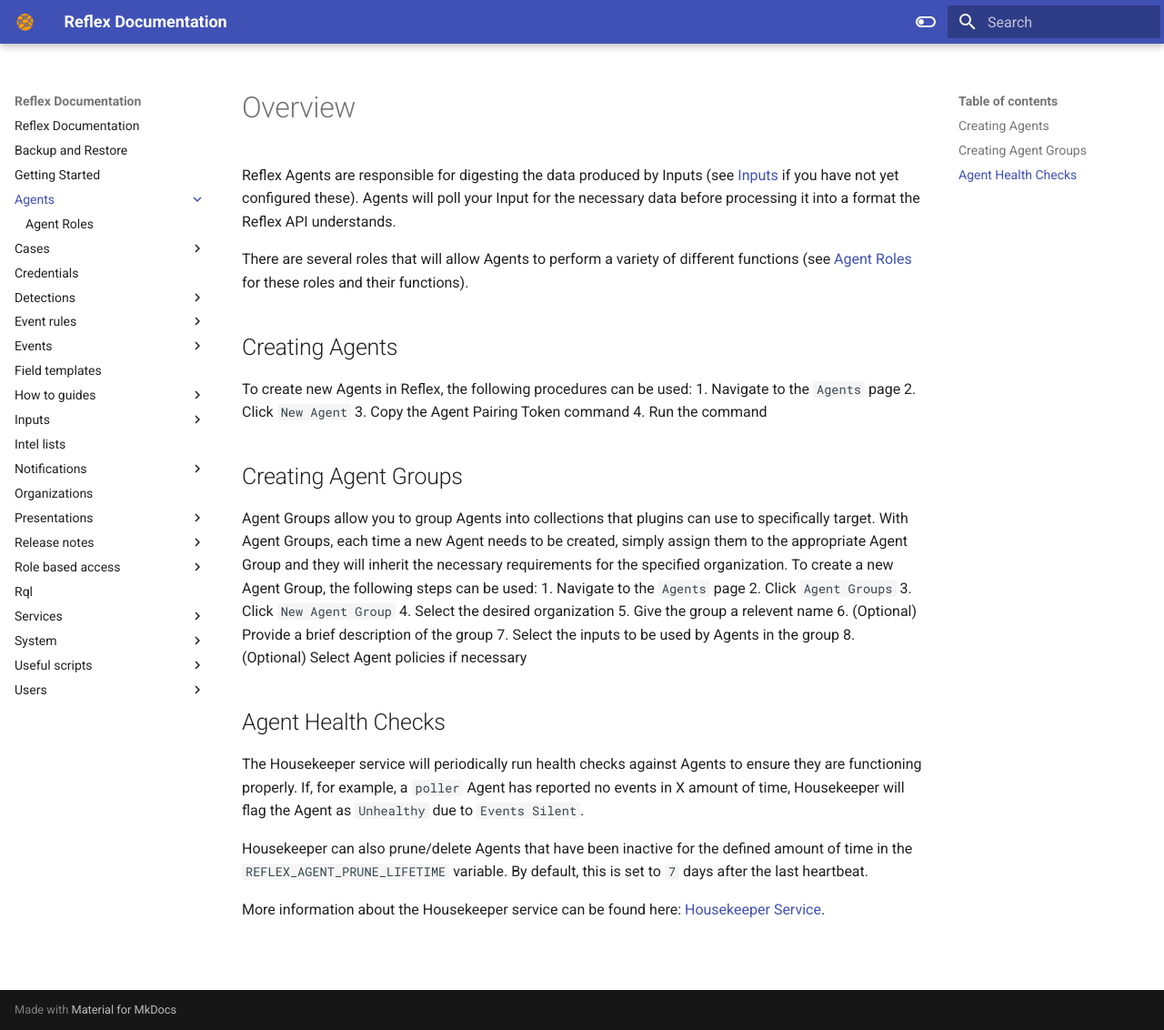
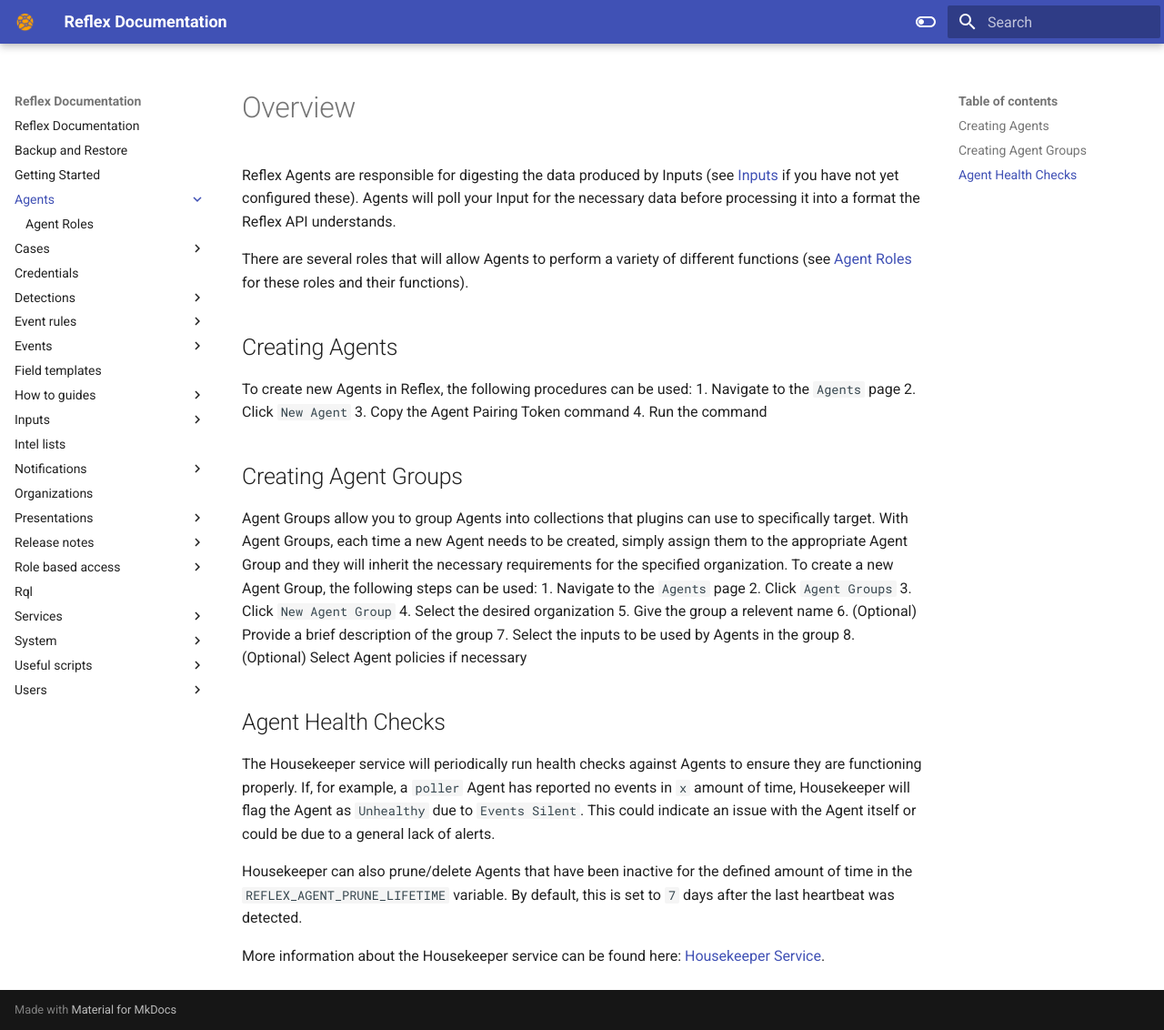
Before and after one commit to reflexsoar/reflex-docs, an MkDocs documentation site: the page built from docs/agents/index.md, in a window 1280 px wide and 1132 px high. Shown: the whole window at 91% size. Built offline with MkDocs 1.6.1 and Material for MkDocs 9.7.7, drawn with Linux system fonts in a browser that asks for light colours.

Commit message:
Reworded some sections

```diff
--- a/docs/agents/index.md
+++ b/docs/agents/index.md
@@ -23,8 +23,8 @@
 8. (Optional) Select Agent policies if necessary
 
 ## Agent Health Checks
-The Housekeeper service will periodically run health checks against Agents to ensure they are functioning properly. If, for example, a `poller` Agent has reported no events in X amount of time, Housekeeper will flag the Agent as `Unhealthy` due to `Events Silent`.
+The Housekeeper service will periodically run health checks against Agents to ensure they are functioning properly. If, for example, a `poller` Agent has reported no events in `x` amount of time, Housekeeper will flag the Agent as `Unhealthy` due to `Events Silent`. This could indicate an issue with the Agent itself or could be due to a general lack of alerts.
 
-Housekeeper can also prune/delete Agents that have been inactive for the defined amount of time in the `REFLEX_AGENT_PRUNE_LIFETIME` variable. By default, this is set to `7` days after the last heartbeat.
+Housekeeper can also prune/delete Agents that have been inactive for the defined amount of time in the `REFLEX_AGENT_PRUNE_LIFETIME` variable. By default, this is set to `7` days after the last heartbeat was detected.
 
 More information about the Housekeeper service can be found here: [Housekeeper Service](docs/services/housekeeper.md).
```
Also changed, not shown: docs/agents/roles.md (+2 -2 lines).
